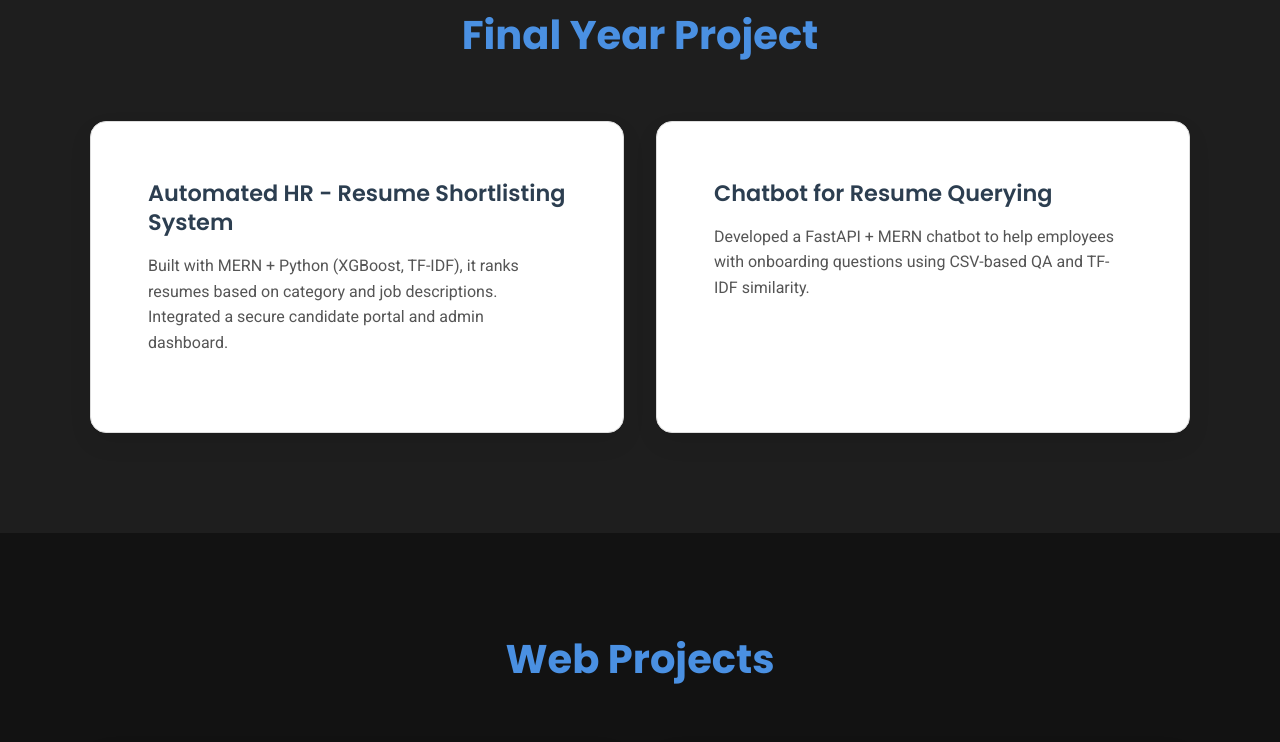
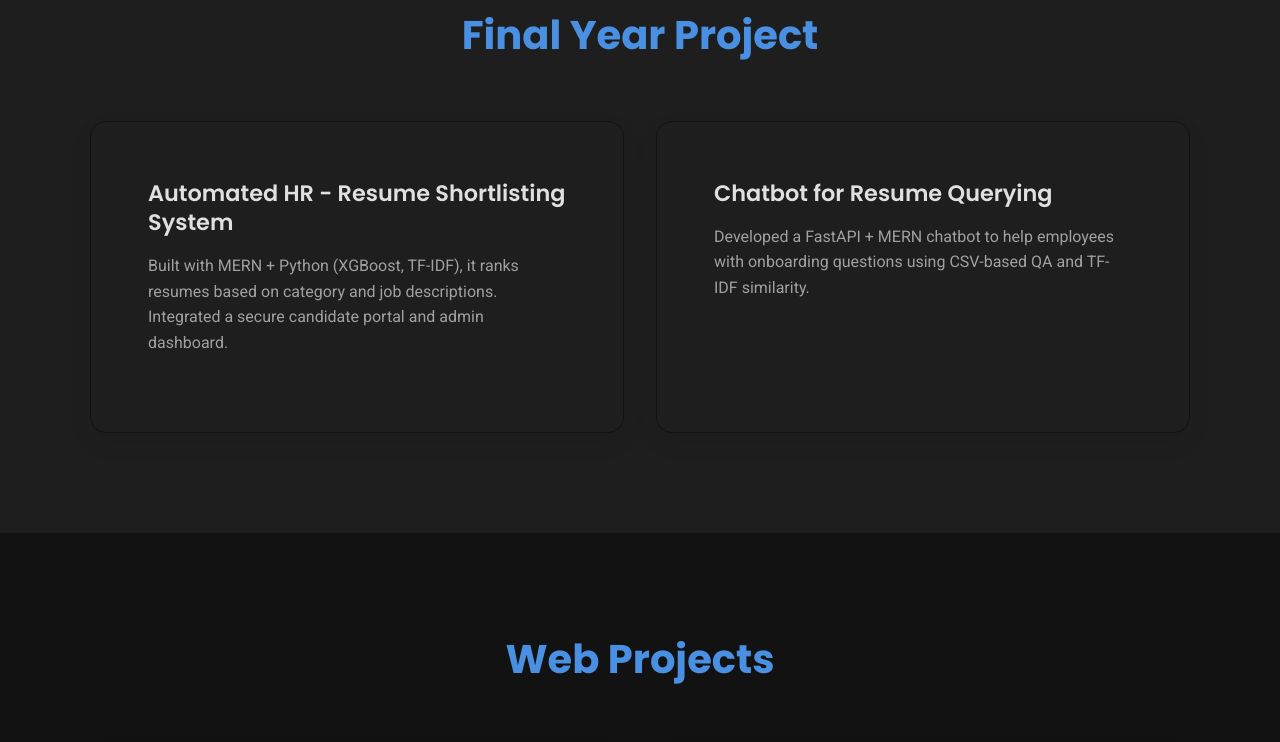
Before and after one commit to muhammadmugheesahmed/portfolio, a plain HTML site: page index.html in a window 1280 px wide. Shown: the part 3000-3742 px from the top of the page. Drawn offline with Linux system fonts and the light colour scheme.

Commit message:
color changed
Signed-off-by: Mughees39 <mugheesahmad39@gmail.com>

```diff
--- a/style.css
+++ b/style.css
@@ -698,8 +698,8 @@ nav .nav-container {
 }
 
 .project-card.pro {
-  background: #ffffff;
-  border: 1px solid #ddd;
+  background: #1e1e1e;
+  border: 1px solid #121212;
   border-radius: 16px;
   padding: 2rem;
   box-shadow: 0 10px 25px rgba(0, 0, 0, 0.07);
@@ -713,10 +713,10 @@ nav .nav-container {
 
 .project-card.pro h3 {
   margin-bottom: 1rem;
-  color: #2c3e50;
+  color: #e0e0e0;
 }
 
 .project-card.pro p {
-  color: #555;
+  color: #a0a0a0;
   line-height: 1.6;
 }
```
